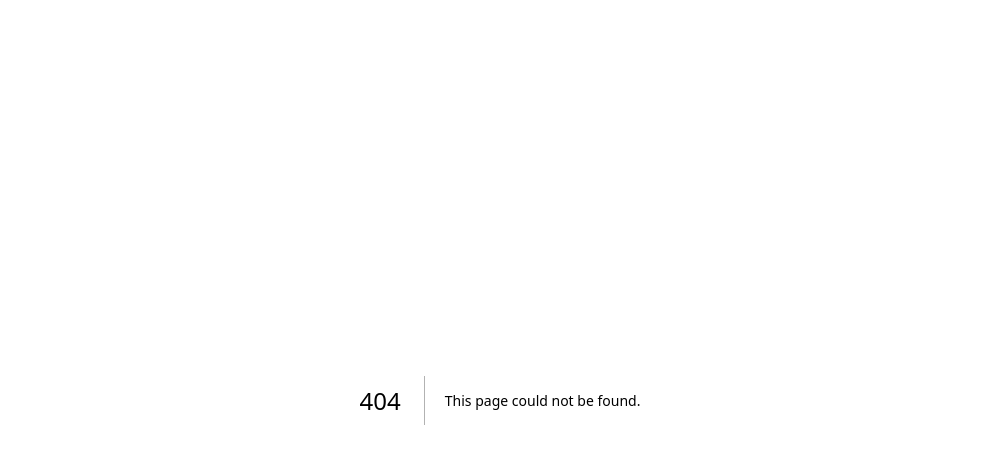
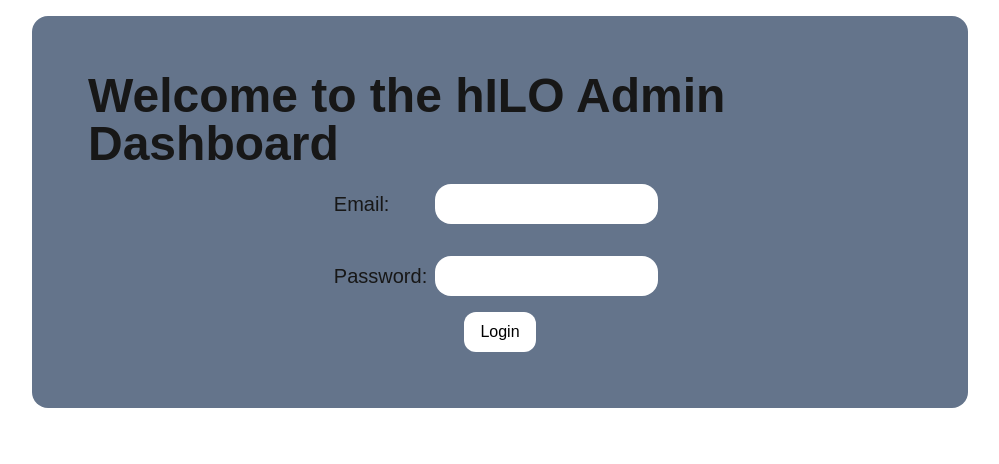
Before and after one commit to PaulIanCapanas/hILO-admin, a Next.js app: page /login in a window 1280 px wide. Before the commit this address had no page. Shown: the top 464 px of the page, without its empty margins (140-1139 px from the left). Built offline with nearby package versions, Linux system fonts and the light colour scheme.

Commit message:
[WIP] Put login component in routing

```diff
--- /dev/null
+++ b/app/login/page.tsx
@@ -0,0 +1,12 @@
+import Login from "@/components/Login";
+import React from "react";
+
+export default function AnalyticsPage() {
+  return (
+    <div className="flex min-h-screen">
+      <main className="flex-1 bg-white p-4 items-center flex flex-col justify-between">
+        <Login />
+      </main>
+    </div>
+  );
+}
```
